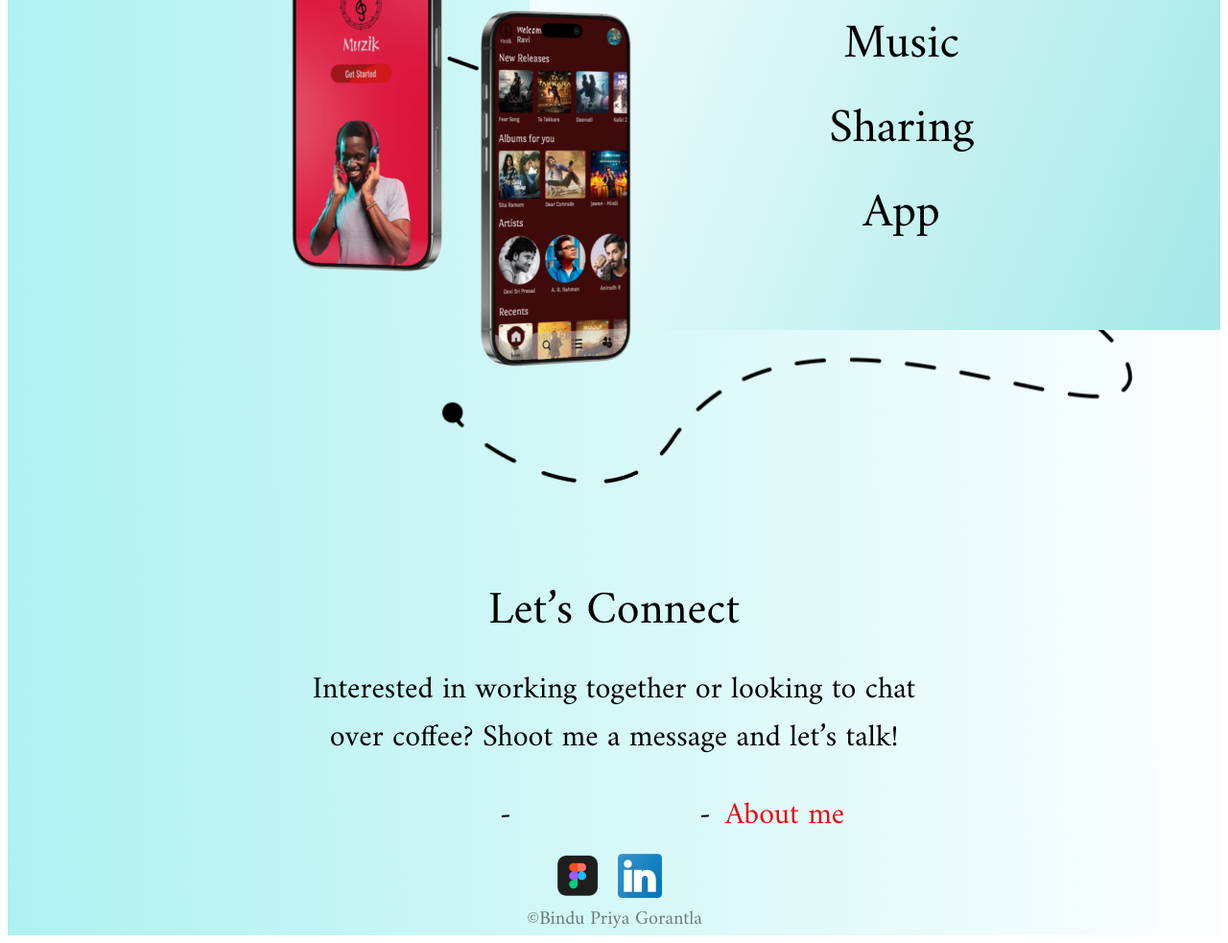
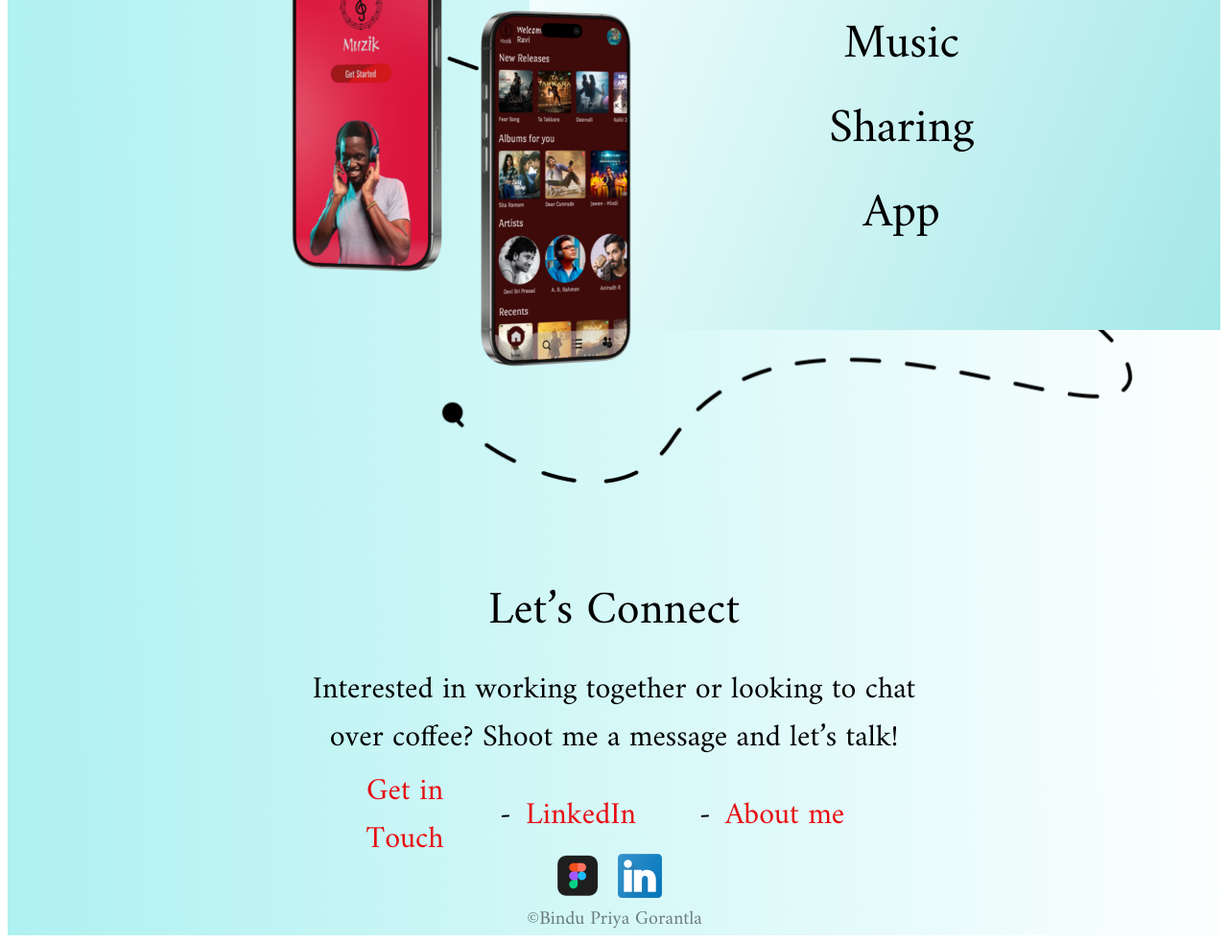
Before and after one commit to gorantlabindupriya/gorantlabindupriya.github.io, a plain HTML site: page index.html in a window 1280 px wide. Shown: the part 2295-3278 px from the top of the page at 96% size. Drawn offline with Linux system fonts and the light colour scheme; a web font is replaced by a local one.

Commit message:
Update index.html

```diff
--- a/index.html
+++ b/index.html
@@ -82,9 +82,9 @@
       			<div class="lets-connect-parent">
         				<div class="lets-connect" data-scroll-to="letsConnectText">Let’s Connect</div>
         				<div class="interested-in-working">Interested in working together or looking to chat over coffee? Shoot me a message and let’s talk!</div>
-        				<a class="get-in-touch" href="mailto:gorantlabindupriya@gmail.com" target="_blank"></a>
+        				<a class="get-in-touch" href="mailto:gorantlabindupriya@gmail.com" target="_blank">Get in Touch</a>
         				<div class="div">-</div>
-        				<a class="my-linkedin" href="https://www.linkedin.com/in/bindu-priya-gorantla/" target="_blank"></a>
+        				<a class="my-linkedin" href="https://www.linkedin.com/in/bindu-priya-gorantla/" target="_blank">LinkedIn</a>
         				<div class="div1">-</div>
         				<div class="about-me" id="aboutMeText">About me</div>
       			</div>
```
